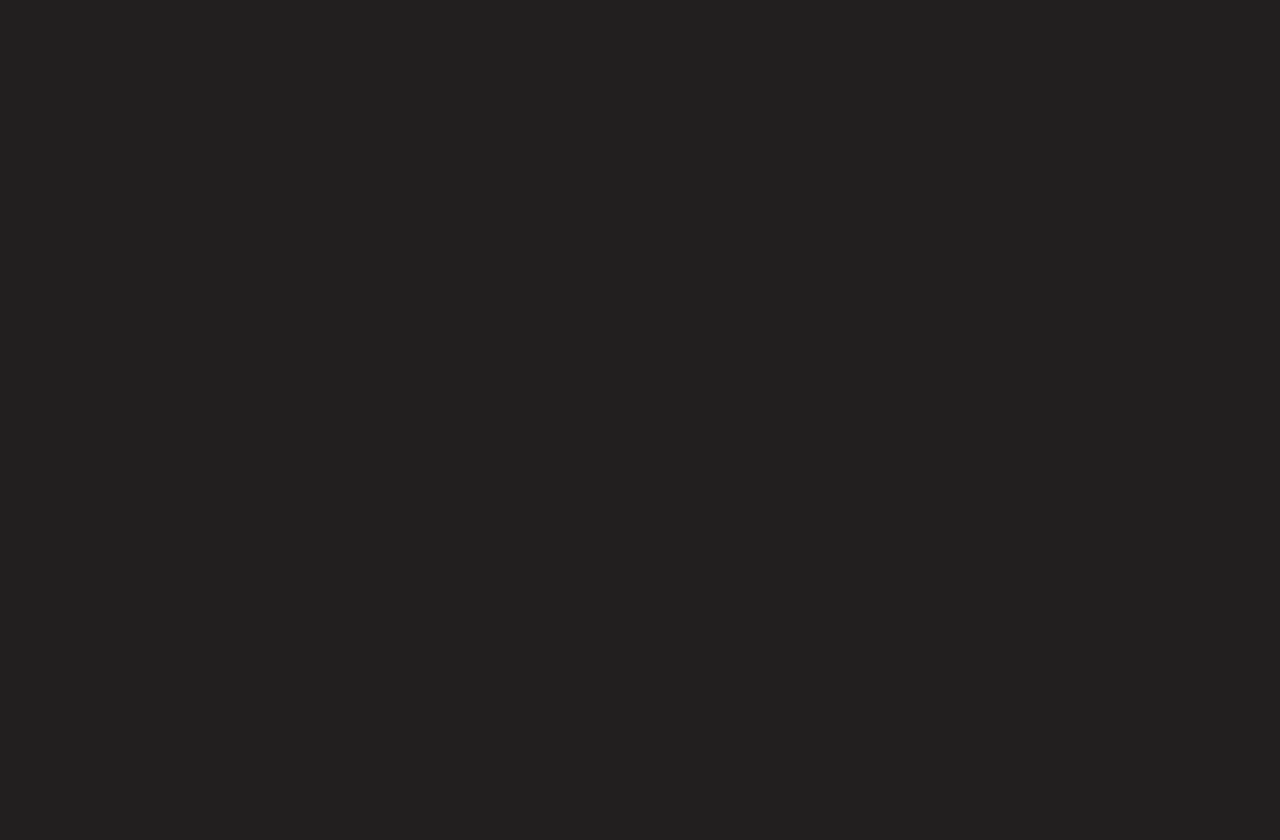
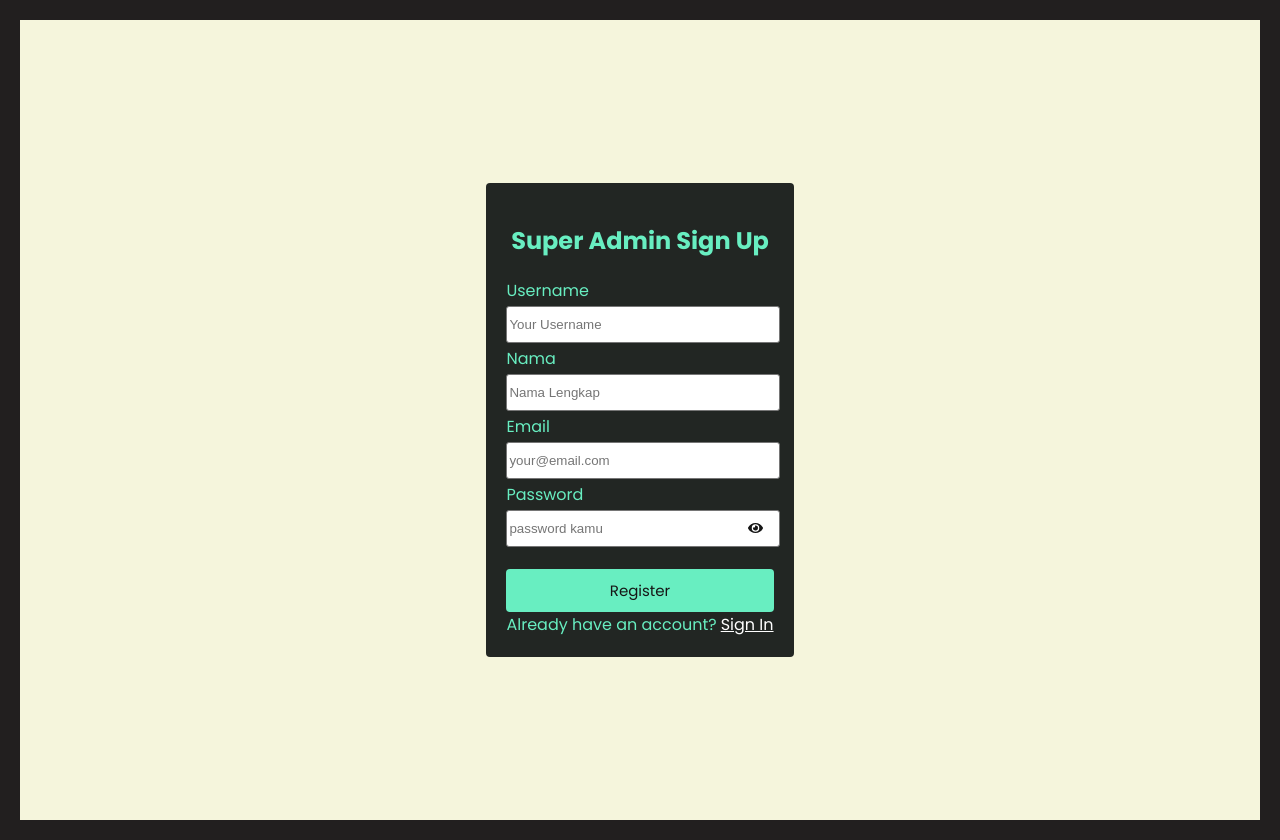
Before and after one commit to YourLogic7/project-CWC-online, a React (Vite) app in the folder react-app/: page /superadmin in a window 1280 px wide. Before the commit this address had no page. Before the commit the page ends 800 px from the top, so only its background shows below. Built offline with nearby package versions, Linux system fonts and the light colour scheme.

Commit message:
superadmin

```diff
--- a/react-app/src/App.jsx
+++ b/react-app/src/App.jsx
@@ -4,6 +4,7 @@
 import Home from './components/Home.jsx';
 import Login from './components/Login.jsx';
 import Register from './components/Register.jsx';
+import SuperAdminRegister from './components/SuperAdminRegister.jsx';
 import { jwtDecode } from 'jwt-decode';
 import './App.css';
 
@@ -59,6 +60,7 @@
         <Routes>
           <Route path="/login" element={<Login onLogin={handleLogin} />} />
           <Route path="/register" element={<Register onRegister={handleRegister} />} />
+          <Route path="/superadmin" element={<SuperAdminRegister onRegister={handleRegister} />} />
           <Route
             path="/"
             element={
--- /dev/null
+++ b/react-app/src/components/SuperAdminRegister.jsx
@@ -0,0 +1,121 @@
+import React, { useState } from 'react';
+import { Link } from 'react-router-dom';
+import { FaEye, FaEyeSlash } from 'react-icons/fa';
+import axios from 'axios';
+
+function SuperAdminRegister() {
+  const [formData, setFormData] = useState({
+    username: '',
+    email: '',
+    password: '',
+    nama: ''
+  });
+  const [showPassword, setShowPassword] = useState(false);
+
+  const { username, email, password, nama } = formData;
+
+  const onChange = (e) =>
+    setFormData({ ...formData, [e.target.name]: e.target.value });
+
+  const handleSubmit = async (e) => {
+    e.preventDefault();
+    try {
+      const res = await axios.post(`${import.meta.env.VITE_API_URL}/api/register/superadmin`, formData);
+      alert(res.data.msg);
+    } catch (err) {
+      if (err.response) {
+        console.error(err.response.data);
+        alert(err.response.data.msg);
+      } else {
+        console.error(err);
+        alert('Server error');
+      }
+    }
+  };
+
+  const togglePasswordVisibility = () => {
+    setShowPassword(!showPassword);
+  };
+
+  return (
+    <div className="min-h-screen bg-white-100 flex items-center justify-center p-4" style = {{backgroundColor: '#F5F5DC'}}>
+      <div className="bg-gray-200 p-8 rounded-lg shadow-md" style = {{backgroundColor: '#222623', padding: '20px', borderRadius: '4px'}}>
+        <div className="w-80 bg-white rounded-xl shadow-lg p-10">
+          <h2 className="text-2xl font-bold text-gray-900 mb-6 text-center">Super Admin Sign Up</h2>
+
+          <form onSubmit={handleSubmit}>
+            <div className="mb-4">
+              <label className="block text-sm font-medium text-gray-700" style={{ margin: '3px 0'}} htmlFor="username">Username</label>
+              <input
+                type="text"
+                className="w-full px-10 border border-gray-300 focus:ring-2 focus:ring-indigo-500 focus:border-indigo-500 outline-none transition-all" style={{ paddingTop: '10px', paddingBottom: '10px', borderRadius: '3px', backgroundColor: 'white' }}
+                placeholder="Your Username"
+                id="username"
+                name="username"
+                value={username}
+                onChange={onChange}
+              />
+            </div>
+            <div className="mb-4">
+              <label className="block text-sm font-medium text-gray-700" style={{ margin: '3px 0' }} htmlFor="nama">Nama</label>
+              <input
+                type="text"
+                className="w-full px-10 border border-gray-300 focus:ring-2 focus:ring-indigo-500 focus:border-indigo-500 outline-none transition-all" style={{ paddingTop: '10px', paddingBottom: '10px', borderRadius: '3px', backgroundColor: 'white'}}
+                placeholder="Nama Lengkap"
+                id="nama"
+                name="nama"
+                value={nama}
+                onChange={onChange}
+              />
+            </div>
+            <div className="mb-4">
+              <label className="block text-sm font-medium text-gray-700" style={{ margin: '3px 0' }} htmlFor="email">Email</label>
+              <input
+                type="email"
+                className="w-full px-10 border border-gray-300 focus:ring-2 focus:ring-indigo-500 focus:border-indigo-500 outline-none transition-all" style={{ paddingTop: '10px', paddingBottom: '10px', borderRadius: '3px', backgroundColor: 'white'}}
+                placeholder="your@email.com"
+                id="email"
+                name="email"
+                value={email}
+                onChange={onChange}
+              />
+            </div>
+
+            <div className="mb-4">
+              <label className="block text-sm font-medium text-gray-700" style={{ margin: '3px 0' }} htmlFor="password">Password</label>
+              <div className="relative">
+                <input
+                  type={showPassword ? 'text' : 'password'}
+                  className="w-full px-10 border border-gray-300 focus:ring-2 focus:ring-indigo-500 focus:border-indigo-500 outline-none transition-all pr-20" style={{ paddingTop: '10px', paddingBottom: '10px', borderRadius: '3px', backgroundColor: 'white' }}
+                  placeholder="password kamu"
+                  id="password"
+                  name="password"
+                  value={password}
+                  onChange={onChange}
+                />
+                <button
+                  type="button"
+                  onClick={togglePasswordVisibility}
+                  style={{ position: 'absolute', right: '0', paddingRight: '10px', paddingTop: '3px', paddingBottom: '3px', display: 'flex', alignItems: 'center', color: '#e8f0fe !important', border: '1px solid white', backgroundColor: 'white', top: '50%', transform: 'translateY(-50%)' }}
+                >
+                  {showPassword ? <FaEyeSlash /> : <FaEye />}
+                </button>
+              </div>
+            </div>
+
+            <button className="w-full px-10 bg-indigo-600 hover:bg-indigo-800 text-white font-medium py-2.5 rounded-lg transition-colors custom-margin-top"style={{backgroundColor: '#68eec1'}}>
+              Register
+            </button>
+          </form>
+
+          <div className="mt-6 text-center text-sm text-gray-600">
+            Already have an account?
+            <Link to="/login" className="text-indigo-600 hover:text-indigo-500 font-medium" style = {{color: 'white', marginLeft: '4px'}}>Sign In</Link>
+          </div>
+        </div>
+      </div>
+    </div>
+  );
+}
+
+export default SuperAdminRegister;
```
Also changed, not shown: 1 other file (tests, documents, lock files or other folders).
